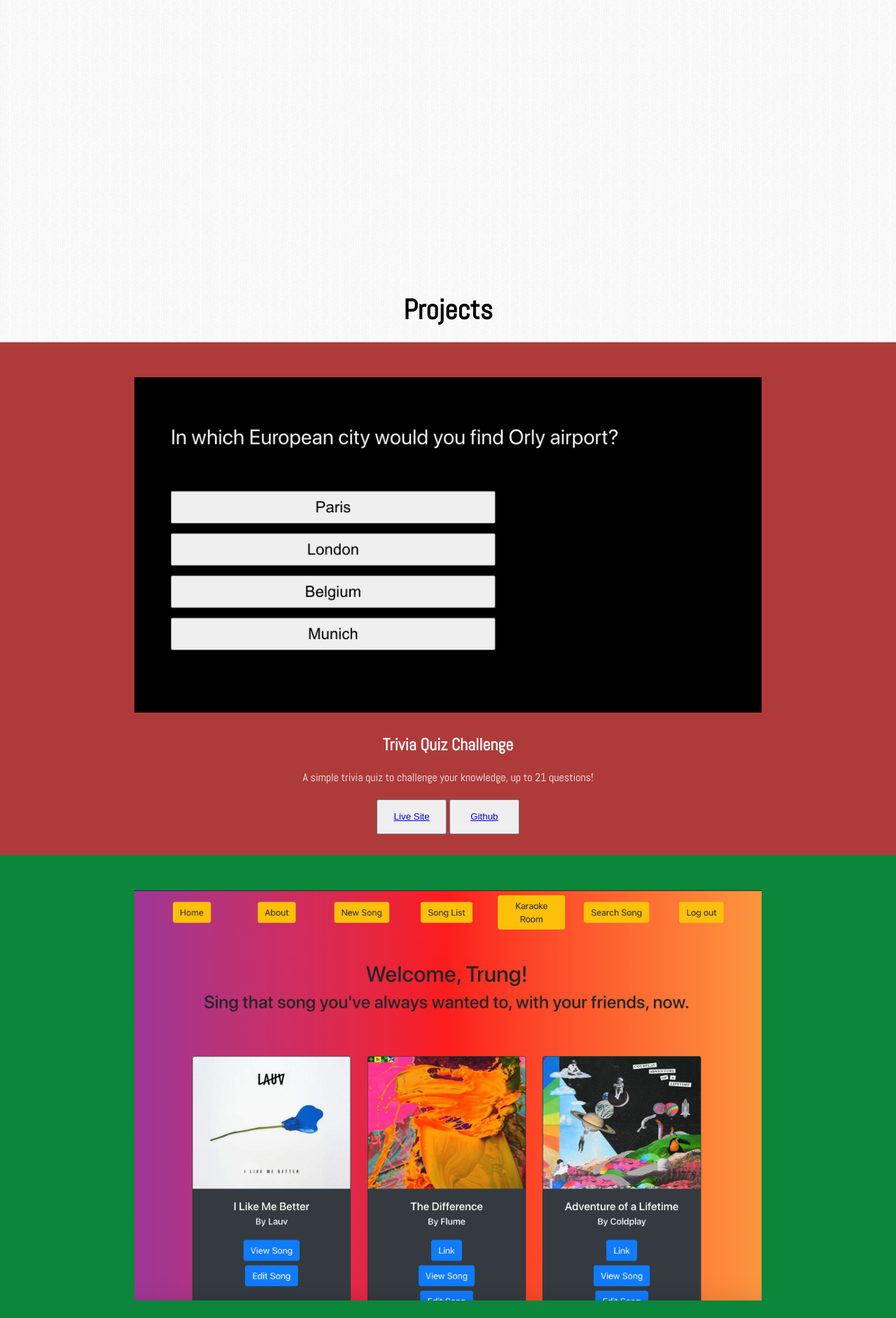
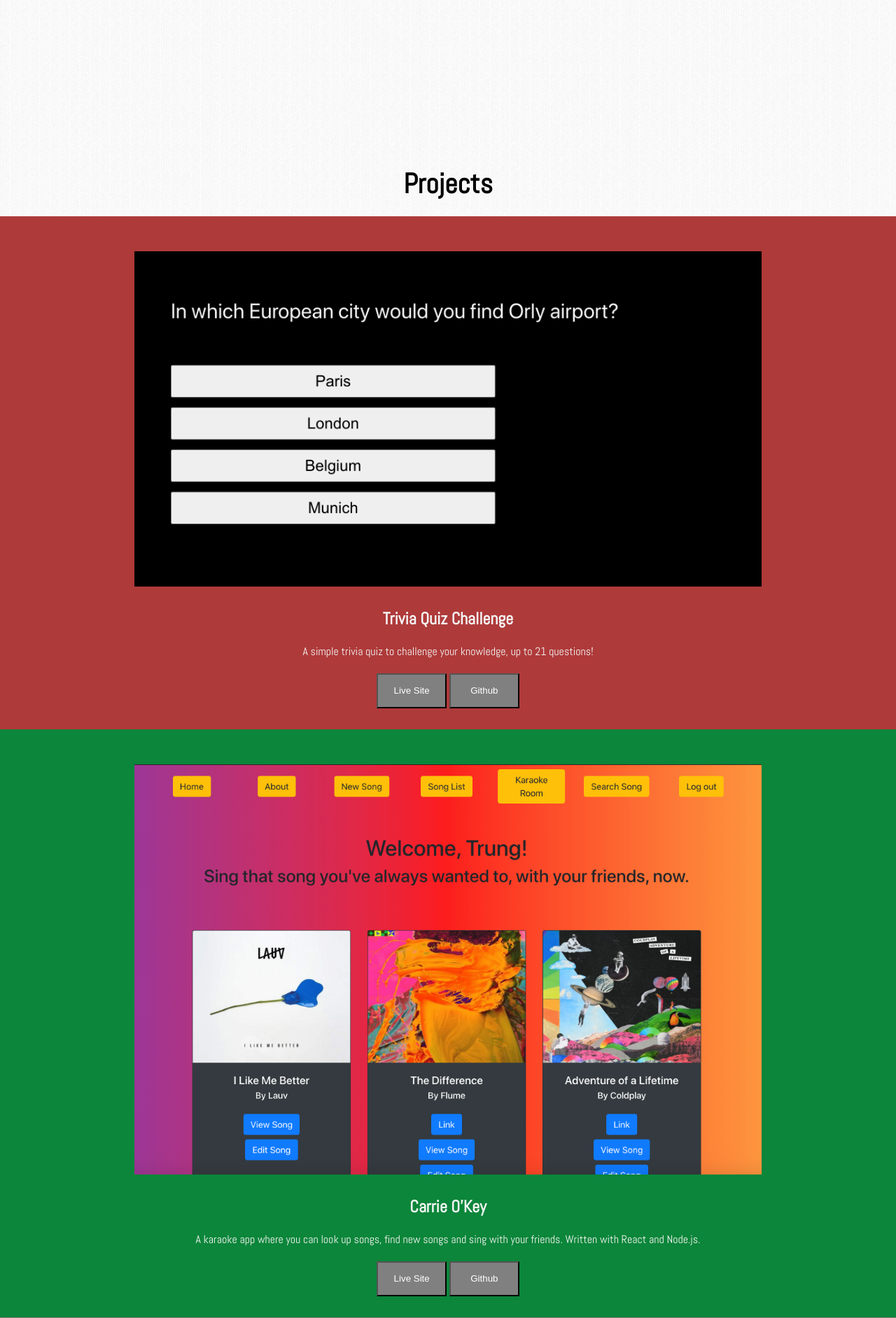
Before and after one commit to trungpham10/trungpham.github.io, a PHP site: page / in a window 1280 px wide. Shown: the part 623-2506 px from the top of the page at 70% size. Run offline with PHP 8.4, Linux system fonts and the light colour scheme.

Commit message:
add button styling

```diff
--- a/style.css
+++ b/style.css
@@ -8,7 +8,7 @@ body {
 
 .landing-page-view {
   height: 700px;
-  padding: 150px;
+  padding-top: 150px;
 }
 
 * {
@@ -27,10 +27,6 @@ body {
   margin-left: auto;
   text-align: center;
   font-size: 30px;
-}
-
-.projects {
-  margin-top: 30px;
 }
 
 #name,
@@ -81,6 +77,15 @@ body {
 .github-btn {
   width: 100px;
   height: 50px;
+  background-color: gray;
+}
+
+.live-btn:hover {
+  background-color: black;
+}
+
+.github-btn:hover {
+  background-color: black;
 }
 
 .projects {
@@ -124,7 +129,7 @@ li {
   list-style: none;
 }
 
-.nav-list a {
+a {
   text-decoration: none;
   color: white;
 }
```
